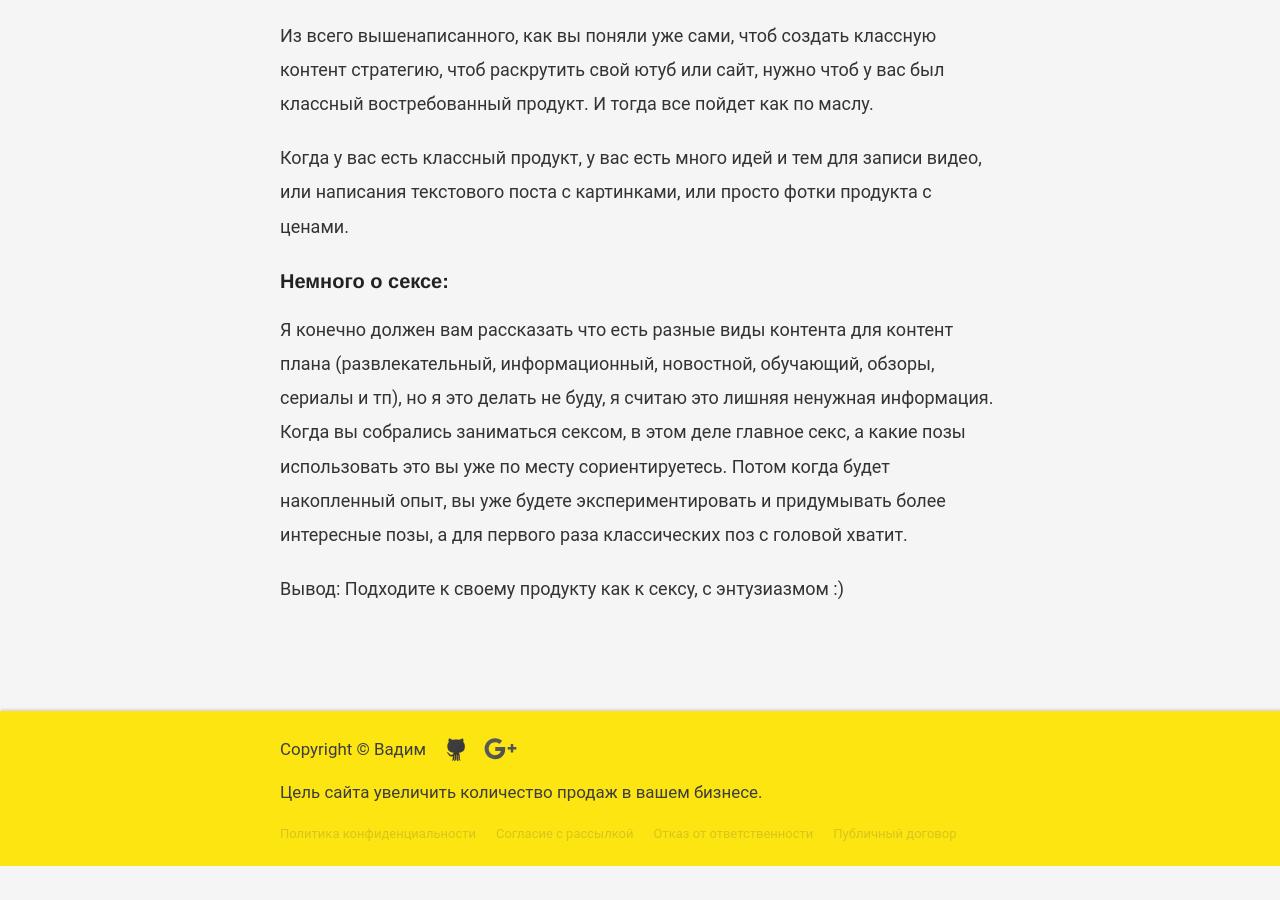
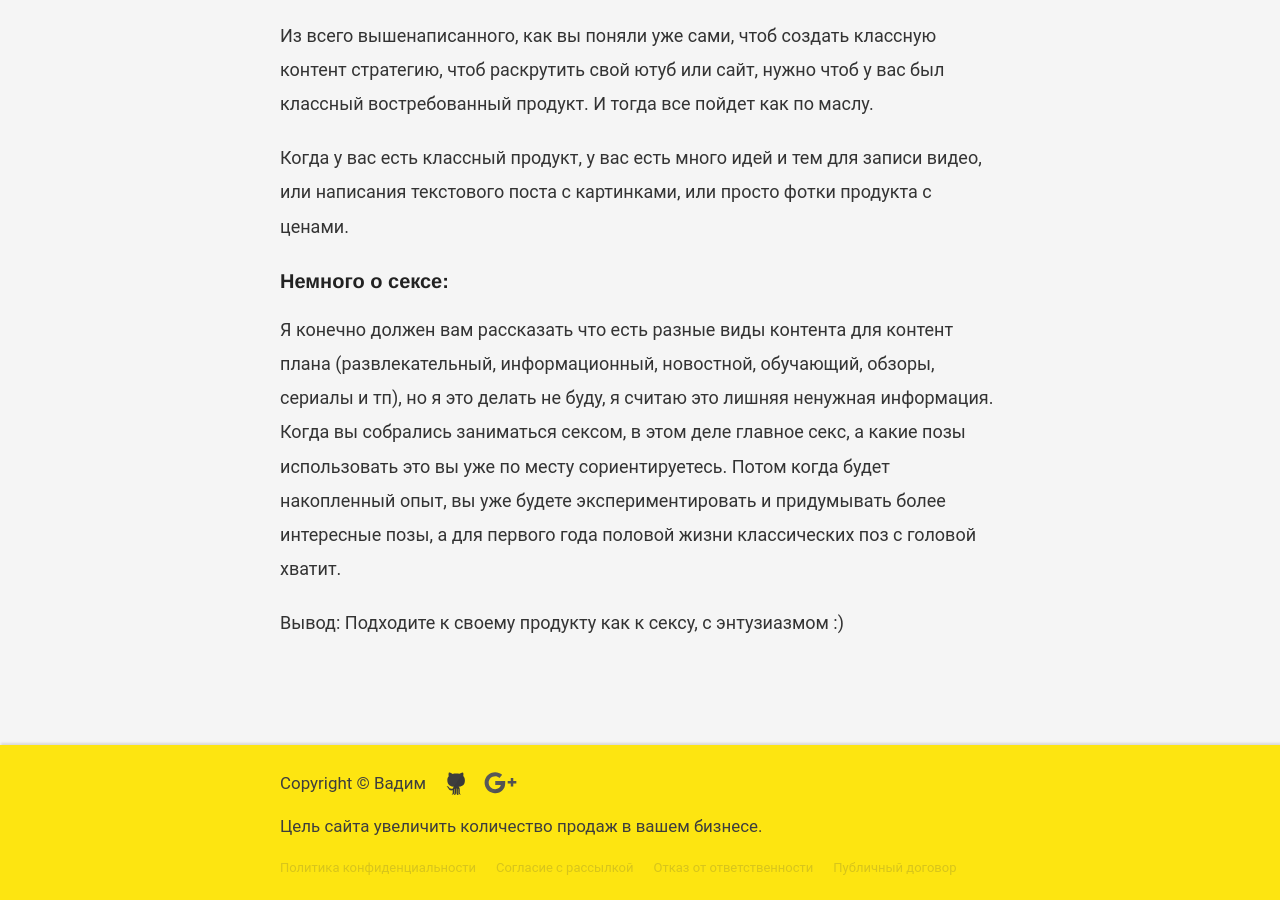
Before and after one commit to VadymVolos/vadymvolos.github.io, a Jekyll site: the page built from _posts/digital-marketing/2017-03-01-сontent-strategy.md, in a window 1280 px wide and 900 px high, scrolled down 1741 px. Built offline with Jekyll 4.4.1, drawn with Linux system fonts in a browser that asks for light colours; nearby versions of some CDN libraries; comment, search, counter and statistics services are not loaded; before the commit the page ends 2607 px from its top, so only the background shows below that.

Commit message:
Update 2017-03-01-сontent-strategy.md

```diff
--- a/_posts/digital-marketing/2017-03-01-сontent-strategy.md
+++ b/_posts/digital-marketing/2017-03-01-сontent-strategy.md
@@ -38,6 +38,6 @@
 
 <h3>Немного о сексе:</h3>
 
-Я конечно должен вам рассказать что есть разные виды контента для контент плана (развлекательный, информационный, новостной, обучающий, обзоры, сериалы и тп), но я это делать не буду, я считаю это лишняя ненужная информация. Когда вы собрались заниматься сексом, в этом деле главное секс, а какие позы использовать это вы уже по месту сориентируетесь. Потом когда будет накопленный опыт, вы уже будете экспериментировать и придумывать более интересные позы, а для первого раза классических поз с головой хватит.
+Я конечно должен вам рассказать что есть разные виды контента для контент плана (развлекательный, информационный, новостной, обучающий, обзоры, сериалы и тп), но я это делать не буду, я считаю это лишняя ненужная информация. Когда вы собрались заниматься сексом, в этом деле главное секс, а какие позы использовать это вы уже по месту сориентируетесь. Потом когда будет накопленный опыт, вы уже будете экспериментировать и придумывать более интересные позы, а для первого года половой жизни классических поз с головой хватит.
 
 Вывод: Подходите к своему продукту как к сексу, с энтузиазмом :)
```
